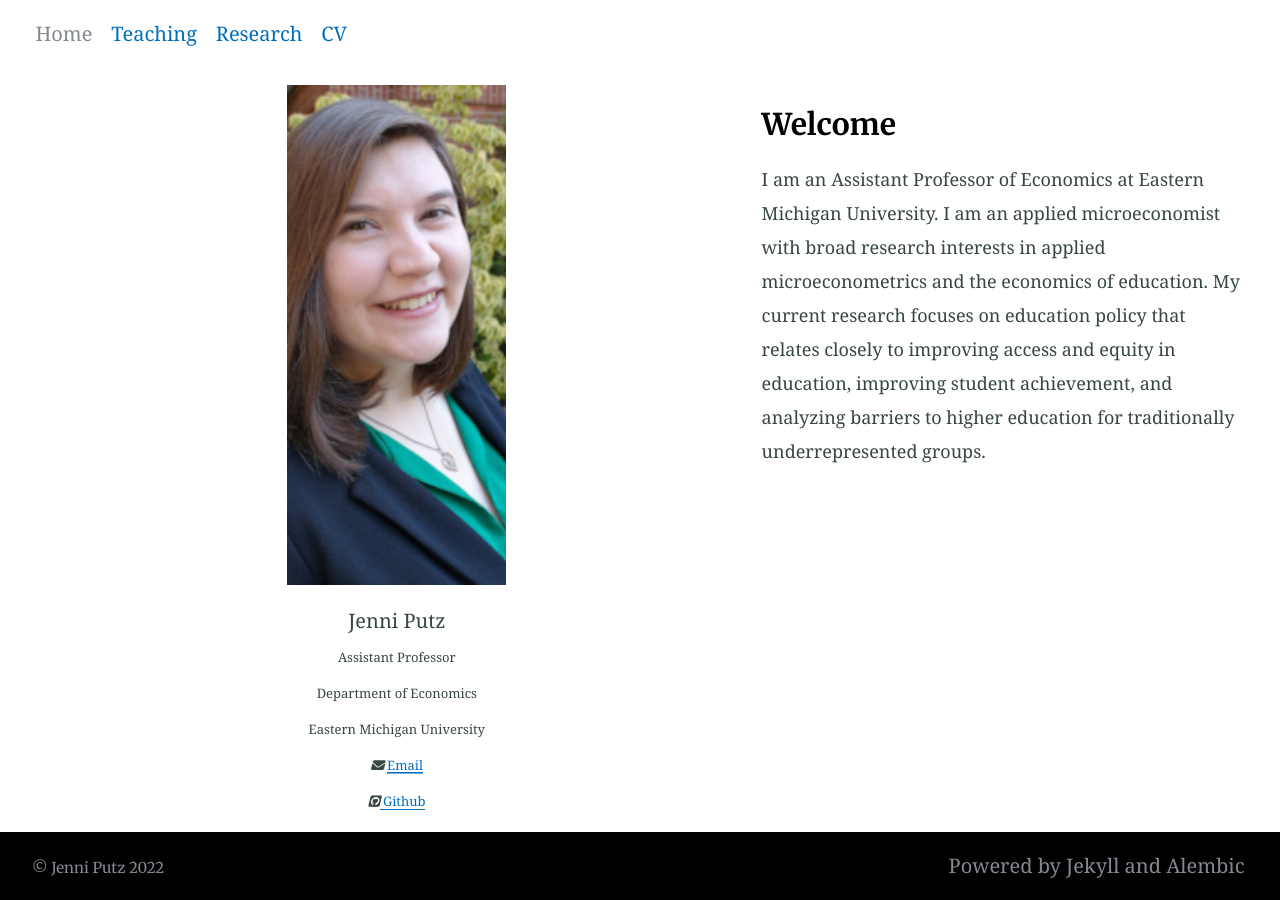
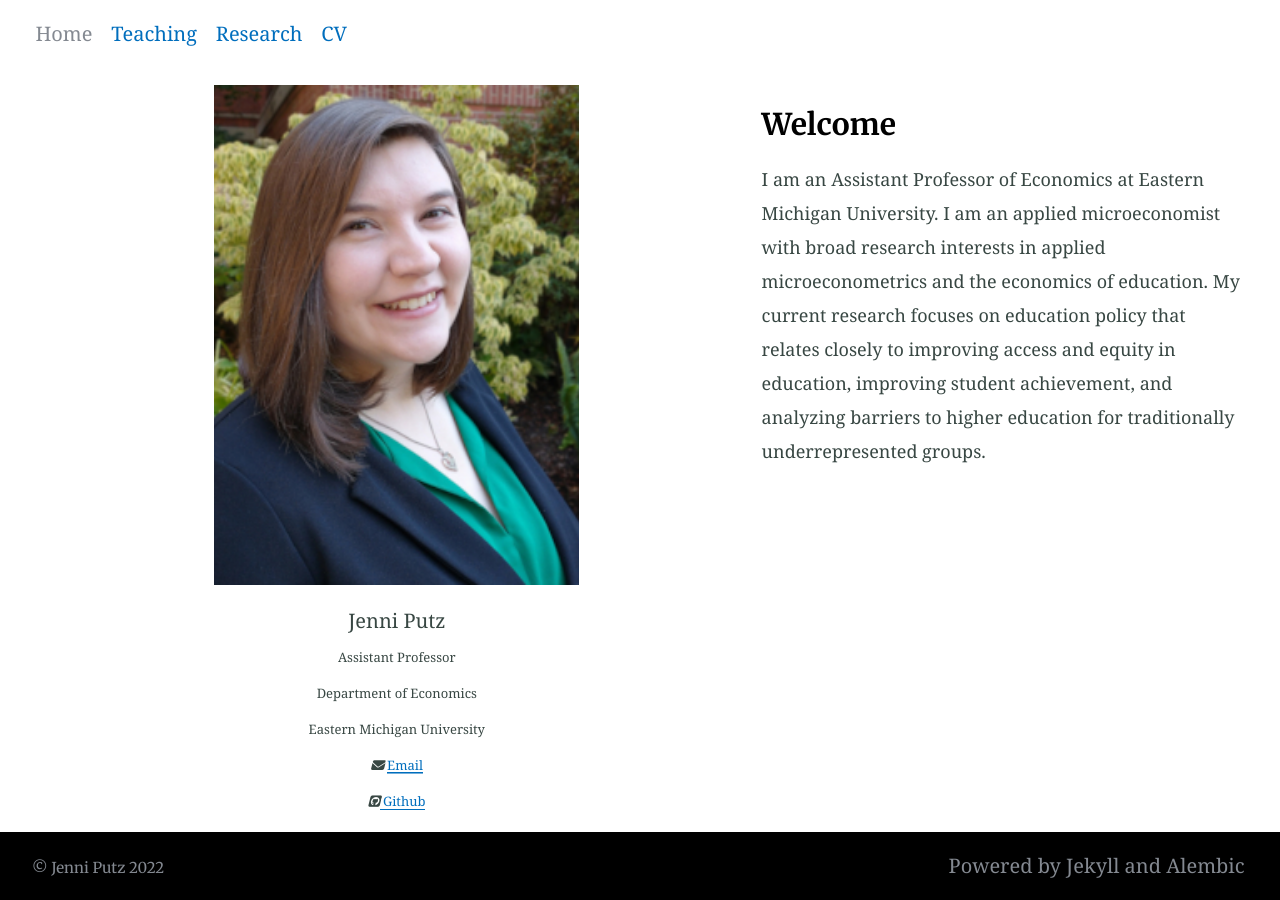
Before and after one commit to jenni-putz/1jenni-putz.github.io, a Jekyll site: the page built from index.md, in a window 1280 px wide. Built offline with Jekyll 4.4.1, drawn with Linux system fonts in a browser that asks for light colours; nearby versions of some CDN libraries.

Commit message:
Update index.md

```diff
--- a/index.md
+++ b/index.md
@@ -60,7 +60,7 @@ img {
 
 <div class="row" align="left">
   <div class="column left" align = "center" style="background-color:#ffffff;">
-     <img src="/headshot_1.jpg" style="width:30%">
+     <img src="/headshot_1.jpg" style="width:50%">
      <p style="text-align:center">Jenni Putz <br />
   <font size="-1"> Assistant Professor <br /> Department of Economics <br /> Eastern Michigan University <br />
    <i class="fas fa-envelope"></i> <a href="mailto:jputz2@emich.edu">    Email</a><br />
```
